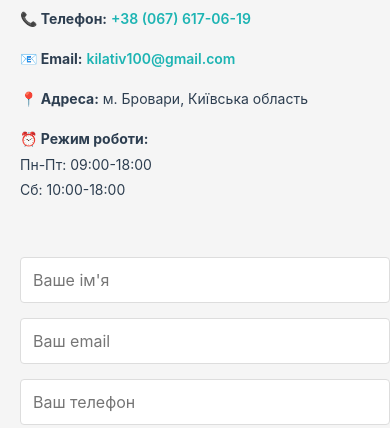
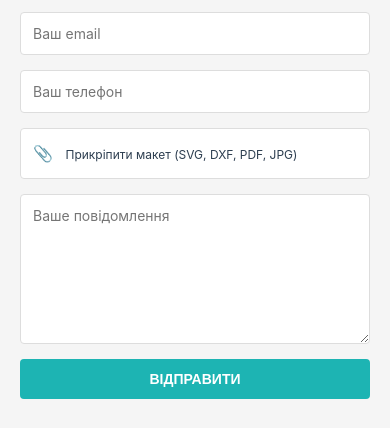
Before and after one commit to KILATIV100/PJ, a plain HTML site: page index.html in a window 390 px wide. Shown: the part 5507-5935 px from the top of the page. Drawn offline with Linux system fonts and the light colour scheme.

Commit message:
Update styles.css

```diff
--- a/styles.css
+++ b/styles.css
@@ -761,7 +761,7 @@ body {
     gap: 15px;
 }
 
-.contact-form input,
+.contact-form input:not([type="file"]),
 .contact-form textarea {
     padding: 12px;
     border: 1px solid #ddd;
@@ -782,6 +782,48 @@ body {
     min-height: 150px;
     resize: vertical;
 }
+
+/* СТИЛІ ДЛЯ ЗАВАНТАЖЕННЯ ФАЙЛУ */
+.form-group-file {
+    position: relative;
+    overflow: hidden;
+}
+
+.file-label {
+    display: block;
+    padding: 12px;
+    border: 1px solid #ddd;
+    border-radius: 4px;
+    background: white;
+    cursor: pointer;
+    font-size: 14px;
+    color: var(--dark-gray);
+    transition: all 0.3s ease;
+    text-align: left;
+    display: flex;
+    align-items: center;
+}
+
+.file-label:hover {
+    border-color: var(--primary);
+}
+
+.file-label input[type="file"] {
+    position: absolute;
+    top: 0;
+    right: 0;
+    margin: 0;
+    opacity: 0;
+    font-size: 100px;
+    cursor: pointer;
+}
+
+.file-text::before {
+    content: "📎 ";
+    margin-right: 8px;
+    font-size: 16px;
+}
+
 
 /* Статус форми */
 .form-status {
@@ -824,7 +866,7 @@ body {
 }
 
 /* ============================================
-   МОБІЛЬНА ВЕРСІЯ
+   МОБІЛЬНА ВЕРСІЯ (Покращення адаптації)
    ============================================ */
 
 @media (max-width: 900px) {
@@ -912,6 +954,15 @@ body {
 
     .contact-grid {
         grid-template-columns: 1fr;
+        gap: 30px; /* Зменшуємо проміжок */
+    }
+
+    .contact-form {
+        order: 1; /* Форма над інформацією */
+    }
+
+    .contact-info {
+        order: 2;
     }
 
     .portfolio-item {
@@ -973,8 +1024,12 @@ body {
         font-size: 20px;
     }
 
-    .contact-form input,
+    .contact-form input:not([type="file"]),
     .contact-form textarea {
-        font-size: 16px;
+        font-size: 14px;
+    }
+
+    .file-text {
+        font-size: 12px;
     }
 }
```
